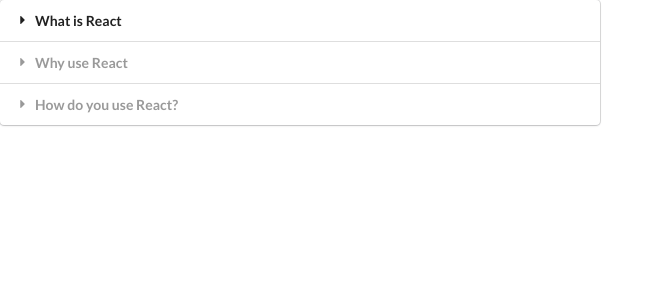
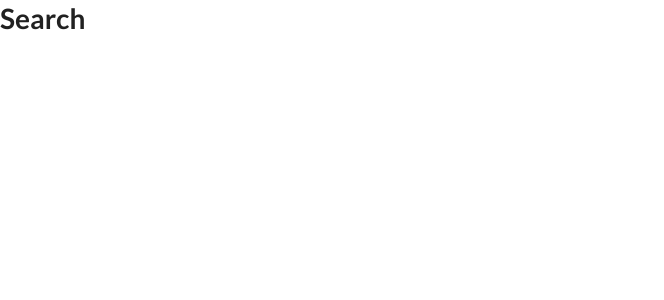
Before and after one commit to ks603/widgets, a React (Create React App) app: page / in a window 1280 px wide. Shown: the top 300 px of the page, without its empty margins (0-664 px from the left). Built offline with nearby package versions, Linux system fonts and the light colour scheme.

Commit message:
created search component

```diff
--- a/src/App.js
+++ b/src/App.js
@@ -1,5 +1,6 @@
 import React from 'react'
 import Accordion from './components/Accordion'
+import Search from './components/Search'
 
 const items = [
   {
@@ -19,6 +20,6 @@
 
 export default () => {
   return <div>
-    <Accordion items={items} />
+    <Search />
   </div>
 }
--- /dev/null
+++ b/src/components/Search.js
@@ -0,0 +1,7 @@
+import React from 'react';
+
+const Search = () => {
+  return <h1>Search</h1>;
+};
+
+export default Search;
```
